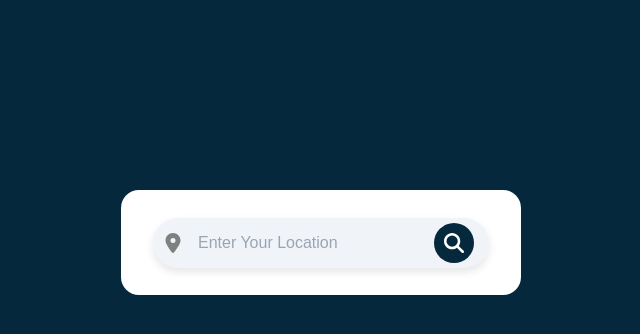
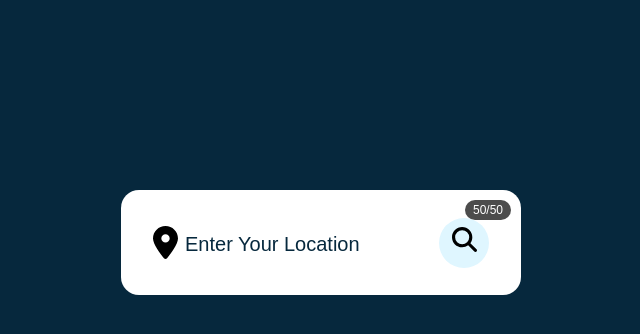
Before and after one commit to OliveiraHambaena/my-coding-projects, a PHP site: page / in a window 1280 px wide. Shown: the part 158-492 px from the top of the page, without its empty margins (319-959 px from the left). Run offline with PHP 8.4, Linux system fonts and the light colour scheme.

Commit message:
Enhanced API Limit Management and Caching System
This PR implements comprehensive API limit handling for the AccuWeather API integration, ensuring the app remains functional even when daily limits are reached. The changes include a smart caching system, usage tracking, and improved user feedback.

Key Changes
🗓 Daily API counter (50 calls/day) with automatic reset

💾 LocalStorage caching (30-minute expiry) for all weather data

🔴 Visual API counter showing remaining calls (turns red when <10)

🔄 Graceful degradation - shows cached data with clear notices when limits reached

🌀 Loading states with spinner animations during API calls

🛠 Error handling improvements with specific user messages

```diff
--- a/weather app/index.html
+++ b/weather app/index.html
@@ -8,6 +8,8 @@
 </head>
 <body>
     <div class="container">
+        <div class="api-counter" title="API calls remaining today">50/50</div>
+
         <div class="search-box">
             <img src="icons/location-dot.svg" alt="Location" class="location-icon">
             <input type="text" placeholder="Enter your location">
@@ -15,6 +17,8 @@
                 <img src="icons/magnifying-glass.svg" alt="Search">
             </button>
         </div>
+
+        <div class="suggestions-box"></div>
 
         <div class="not-found">
             <img src="images/404.png" alt="Not Found">
@@ -25,6 +29,7 @@
             <img src="images/cloud.png" alt="Weather Icon" class="weather-icon">
             <p class="temperature">20<span>°C</span></p>
             <p class="description">Cloudy</p>
+            <p class="cache-notice"></p>
         </div>
 
         <div class="weather-details">
--- a/weather app/index.js
+++ b/weather app/index.js
@@ -1,7 +1,9 @@
-document.addEventListener('DOMContentLoaded', function () {
+document.addEventListener('DOMContentLoaded', function() {
     // Configuration
-    const API_KEY = 'bmSlnWzmJmo6o4UJVNzDcPBX4F3h3r8s'; // Your AccuWeather API key
+    const API_KEY = 'bmSlnWzmJmo6o4UJVNzDcPBX4F3h3r8s';
     const BASE_URL = 'https://dataservice.accuweather.com';
+    const DAILY_LIMIT = 50;
+    const CACHE_EXPIRY = 30 * 60 * 1000; // 30 minutes
 
     // DOM Elements
     const container = document.querySelector('.container');
@@ -15,11 +17,9 @@ document.addEventListener('DOMContentLoaded', function () {
     const weatherBox = document.querySelector('.weather-box');
     const weatherDetails = document.querySelector('.weather-details');
     const error404 = document.querySelector('.not-found');
-
-    // Create suggestions box
-    const suggestionsBox = document.createElement('div');
-    suggestionsBox.className = 'suggestions-box';
-    container.appendChild(suggestionsBox);
+    const suggestionsBox = document.querySelector('.suggestions-box');
+    const apiCounter = document.querySelector('.api-counter');
+    const cacheNotice = document.querySelector('.cache-notice');
 
     // Weather icon mapping
     const weatherIconMap = {
@@ -32,29 +32,118 @@ document.addEventListener('DOMContentLoaded', function () {
         14: 'rain.png', 18: 'rain.png',   // Rain
         15: 'rain.png', 16: 'rain.png',   // Thunderstorms
         22: 'snow.png', 23: 'snow.png',  // Snow
-        29: 'snow.png'                    // Rain and Snow
+        29: 'snow.png'                   // Rain and Snow
     };
 
-    // ================== AUTOCOMPLETE FUNCTIONALITY ==================
-    searchInput.addEventListener('input', debounce(async function (e) {
-        const query = e.target.value.trim();
-        if (query.length < 2) {
-            suggestionsBox.style.display = 'none';
-            return;
+    // State management
+    let apiCallsToday = 0;
+    const today = new Date().toDateString();
+
+    // Initialize from localStorage
+    function initState() {
+        const savedState = localStorage.getItem('weatherAppState');
+        if (savedState) {
+            const state = JSON.parse(savedState);
+            if (state.lastCallDate === today) {
+                apiCallsToday = state.apiCalls || 0;
+            }
+        }
+        updateCounter();
+    }
+
+    // Save state to localStorage
+    function saveState() {
+        localStorage.setItem('weatherAppState', JSON.stringify({
+            apiCalls: apiCallsToday,
+            lastCallDate: today
+        }));
+    }
+
+    // Update API counter display
+    function updateCounter() {
+        apiCounter.textContent = `${DAILY_LIMIT - apiCallsToday}/${DAILY_LIMIT}`;
+        if (DAILY_LIMIT - apiCallsToday < 10) {
+            apiCounter.style.backgroundColor = 'rgba(255,50,50,0.8)';
+        }
+    }
+
+    // Cache management
+    const cache = {
+        get: (key) => {
+            const item = localStorage.getItem(`cache_${key}`);
+            if (!item) return null;
+
+            const { data, timestamp } = JSON.parse(item);
+            if (Date.now() - timestamp < CACHE_EXPIRY) {
+                return data;
+            }
+            return null;
+        },
+        set: (key, data) => {
+            localStorage.setItem(`cache_${key}`, JSON.stringify({
+                data,
+                timestamp: Date.now()
+            }));
+        }
+    };
+
+    // Debounce function
+    function debounce(func, wait) {
+        let timeout;
+        return function(...args) {
+            clearTimeout(timeout);
+            timeout = setTimeout(() => func.apply(this, args), wait);
+        };
+    }
+
+    // API call with limit handling
+    async function fetchWithLimit(url, cacheKey) {
+        // Check cache first
+        const cached = cache.get(cacheKey);
+        if (cached) {
+            cacheNotice.textContent = "Using cached data";
+            return cached;
+        }
+
+        // Check API limit
+        if (apiCallsToday >= DAILY_LIMIT) {
+            throw new Error('API_LIMIT_REACHED');
         }
 
         try {
-            const response = await fetch(
-                `${BASE_URL}/locations/v1/cities/autocomplete?apikey=${API_KEY}&q=${query}&language=en-us`
+            const response = await fetch(url);
+            if (!response.ok) throw new Error(`API_ERROR_${response.status}`);
+
+            const data = await response.json();
+            apiCallsToday++;
+            updateCounter();
+            saveState();
+
+            // Cache the response
+            cache.set(cacheKey, data);
+            cacheNotice.textContent = "";
+
+            return data;
+        } catch (error) {
+            throw error;
+        }
+    }
+
+    // Autocomplete suggestions
+    async function fetchSuggestions(query) {
+        try {
+            const data = await fetchWithLimit(
+                `${BASE_URL}/locations/v1/cities/autocomplete?apikey=${API_KEY}&q=${query}&language=en-us`,
+                `autocomplete_${query}`
             );
-            const cities = await response.json();
-            showSuggestions(cities);
+            showSuggestions(data);
         } catch (error) {
             console.error('Autocomplete error:', error);
             suggestionsBox.style.display = 'none';
         }
-    }, 300));
+    }
 
+    // Show suggestions dropdown
     function showSuggestions(cities) {
         suggestionsBox.innerHTML = '';
         if (!cities || cities.length === 0) return;
@@ -69,68 +158,80 @@ document.addEventListener('DOMContentLoaded', function () {
             suggestion.addEventListener('click', () => {
                 searchInput.value = city.LocalizedName;
                 suggestionsBox.style.display = 'none';
-                fetchCurrentConditions(city.Key, city.LocalizedName);
+                fetchWeather(city.Key, city.LocalizedName);
             });
             suggestionsBox.appendChild(suggestion);
         });
         suggestionsBox.style.display = 'block';
     }
 
-    // ================== CURRENT CONDITIONS FETCH ==================
-    async function fetchCurrentConditions(locationKey, cityName) {
+    // Fetch weather data
+    async function fetchWeather(locationKey, cityName) {
         try {
             setLoadingState(true);
 
-            const response = await fetch(
-                `${BASE_URL}/currentconditions/v1/${locationKey}?apikey=${API_KEY}&language=en-us&details=true`
+            const [weatherData] = await fetchWithLimit(
+                `${BASE_URL}/currentconditions/v1/${locationKey}?apikey=${API_KEY}&language=en-us&details=true`,
+                `weather_${locationKey}`
             );
 
-            if (!response.ok) throw new Error(`API Error: ${response.status}`);
-
-            const [weatherData] = await response.json();
             updateWeatherUI(weatherData, cityName);
-
         } catch (error) {
-            console.error('Weather fetch error:', error);
-            showError(
-                error.message.includes('401') ? 'Invalid API key' :
-                    error.message.includes('404') ? 'City not found' :
-                        'Failed to fetch weather data'
-            );
+            handleWeatherError(error, locationKey);
         } finally {
             setLoadingState(false);
         }
     }
 
-    // ================== UI UPDATES ==================
+    // Update UI with weather data
     function updateWeatherUI(weather, cityName) {
-        // Update weather icon
         weatherIcon.src = `images/${weatherIconMap[weather.WeatherIcon] || 'cloud.png'}`;
-
-        // Update temperature
         temperature.innerHTML = `${Math.round(weather.Temperature.Metric.Value)}<span>°C</span>`;
-
-        // Update description
         description.textContent = weather.WeatherText;
-
-        // Update humidity (from details)
         humidityValue.textContent = `${weather.RelativeHumidity || 'N/A'}%`;
-
-        // Update wind speed (from details)
         windValue.textContent = `${Math.round(weather.Wind.Speed.Metric.Value)} km/h`;
 
-        // Show weather elements
         weatherBox.style.display = '';
         weatherDetails.style.display = '';
         error404.style.display = 'none';
         container.style.height = '590px';
 
-        // Add animations
         weatherBox.classList.add('fadeIn');
         weatherDetails.classList.add('fadeIn');
     }
 
-    function showError(message) {
+    // Error handling
+    function handleWeatherError(error, locationKey) {
+        let message = 'An error occurred';
+        let showCached = true;
+
+        if (error.message.includes('API_LIMIT_REACHED')) {
+            message = 'Daily API limit reached (50 calls)';
+            showCached = true;
+        }
+        else if (error.message.includes('API_ERROR_401')) {
+            message = 'Invalid API key';
+            showCached = false;
+        }
+        else if (error.message.includes('API_ERROR_404')) {
+            message = 'Location not found';
+            showCached = false;
+        }
+        else {
+            message = 'Network error';
+            showCached = true;
+        }
+
+        // Try to show cached data if available
+        if (showCached) {
+            const cached = cache.get(`weather_${locationKey}`);
+            if (cached) {
+                updateWeatherUI(cached[0], searchInput.value);
+                cacheNotice.textContent = "Showing cached data";
+                return;
+            }
+        }
+
         error404.querySelector('p').textContent = message;
         error404.style.display = 'block';
         weatherBox.style.display = 'none';
@@ -139,6 +240,7 @@ document.addEventListener('DOMContentLoaded', function () {
         error404.classList.add('fadeIn');
     }
 
+    // Loading state
     function setLoadingState(isLoading) {
         if (isLoading) {
             searchBtn.innerHTML = '<img src="icons/spinner.svg" style="height:20px">';
@@ -150,43 +252,47 @@ document.addEventListener('DOMContentLoaded', function () {
         }
     }
 
-    // ================== UTILITIES ==================
-    function debounce(func, wait) {
-        let timeout;
-        return function (...args) {
-            clearTimeout(timeout);
-            timeout = setTimeout(() => func.apply(this, args), wait);
-        };
+    // Event listeners
+    searchInput.addEventListener('input', debounce(function(e) {
+        const query = e.target.value.trim();
+        if (query.length < 2) {
+            suggestionsBox.style.display = 'none';
+            return;
         }
+        fetchSuggestions(query);
+    }, 300));
 
-    // Handle search button click
-    searchBtn.addEventListener('click', () => {
+    searchBtn.addEventListener('click', function() {
         const city = searchInput.value.trim();
-        if (city) {
+        if (!city) return;
+
         suggestionsBox.style.display = 'none';
+
         // First try to get location key
-            fetch(`${BASE_URL}/locations/v1/cities/search?apikey=${API_KEY}&q=${city}&language=en-us`)
-                .then(res => res.json())
+        fetchWithLimit(
+            `${BASE_URL}/locations/v1/cities/search?apikey=${API_KEY}&q=${city}&language=en-us`,
+            `search_${city}`
+        )
         .then(cities => {
             if (cities && cities.length > 0) {
-                        fetchCurrentConditions(cities[0].Key, cities[0].LocalizedName);
+                fetchWeather(cities[0].Key, cities[0].LocalizedName);
             } else {
-                        throw new Error('City not found');
+                throw new Error('API_ERROR_404');
             }
         })
-                .catch(error => showError('Invalid location'));
-        }
+        .catch(error => handleWeatherError(error, ''));
     });
 
-    // Handle Enter key
-    searchInput.addEventListener('keypress', (e) => {
+    searchInput.addEventListener('keypress', function(e) {
         if (e.key === 'Enter') searchBtn.click();
     });
 
-    // Close suggestions when clicking outside
-    document.addEventListener('click', (e) => {
+    document.addEventListener('click', function(e) {
         if (!container.contains(e.target)) {
             suggestionsBox.style.display = 'none';
         }
     });
+
+    // Initialize
+    initState();
 });
--- a/weather app/style.css
+++ b/weather app/style.css
@@ -24,66 +24,106 @@ body {
     transition: 0.6s ease-out;
 }
 
-/* Updated search box styling */
+.api-counter {
+    position: absolute;
+    top: 10px;
+    right: 10px;
+    background: rgba(0,0,0,0.7);
+    color: white;
+    padding: 3px 8px;
+    border-radius: 15px;
+    font-size: 12px;
+    z-index: 1;
+}
+
 .search-box {
     width: 100%;
-    height: 50px;
+    height: min-content;
     display: flex;
     align-items: center;
     justify-content: space-between;
-    background: #f0f4f8; /* Light background for better contrast */
-    border-radius: 25px; /* Rounded corners */
-    padding: 0 15px;
-    box-shadow: 0 4px 8px rgba(0, 0, 0, 0.1); /* Subtle shadow for depth */
-    position: relative;
 }
 
 .search-box input {
     color: #06283D;
     width: 80%;
-    font-size: 18px;
+    font-size: 24px;
     font-weight: 500;
+    padding-left: 32px;
     border: none;
     outline: none;
-    background: transparent;
-    padding-left: 30px;
 }
 
 .search-box input::placeholder {
-    font-size: 16px;
-    font-weight: 400;
-    color: #9aa5b1; /* Subtle placeholder color */
+    font-size: 20px;
+    font-weight: 500;
+    color: #06283D;
     text-transform: capitalize;
 }
 
 .search-box button {
     cursor: pointer;
-    width: 40px;
-    height: 40px;
-    background: #06283D; /* Dark background for contrast */
+    width: 50px;
+    height: 50px;
+    color: #06283D;
+    background: #dff6ff;
     border-radius: 50%;
-    display: flex;
-    align-items: center;
-    justify-content: center;
-    transition: 0.3s ease;
+    font-size: 22px;
+    transition: 0.4s ease;
     border: none;
-}
-
-.search-box button img {
-    width: 20px;
-    filter: invert(1); /* Makes the icon white */
+    outline: none;
 }
 
 .search-box button:hover {
-    background: #1363DF; /* Slightly lighter blue on hover */
+    color: #fff;
+    background: #06283D;
+}
+
+.search-box img {
+    width: 25px;
 }
 
 .location-icon {
     position: absolute;
-    left: 10px;
-    width: 20px;
-    height: 20px;
-    filter: invert(0.5); /* Subtle color for the location icon */
+}
+
+.suggestions-box {
+    position: absolute;
+    width: calc(100% - 64px);
+    max-height: 200px;
+    overflow-y: auto;
+    background: white;
+    border-radius: 8px;
+    box-shadow: 0 4px 8px rgba(0,0,0,0.1);
+    z-index: 10;
+    display: none;
+    margin-top: 5px;
+}
+
+.suggestion {
+    padding: 10px 15px;
+    cursor: pointer;
+    border-bottom: 1px solid #eee;
+    display: flex;
+    flex-direction: column;
+}
+
+.suggestion:hover {
+    background-color: #f5f5f5;
+}
+
+.suggestion strong {
+    font-weight: 600;
+    color: #06283D;
+}
+
+.suggestion span {
+    font-size: 0.8em;
+    color: #666;
+}
+
+.suggestion:last-child {
+    border-bottom: none;
 }
 
 .weather-box {
```
Also changed, not shown: other parts of weather app/style.css (+7 -68 lines). Lines whose indentation alone changed are shown as unchanged.
